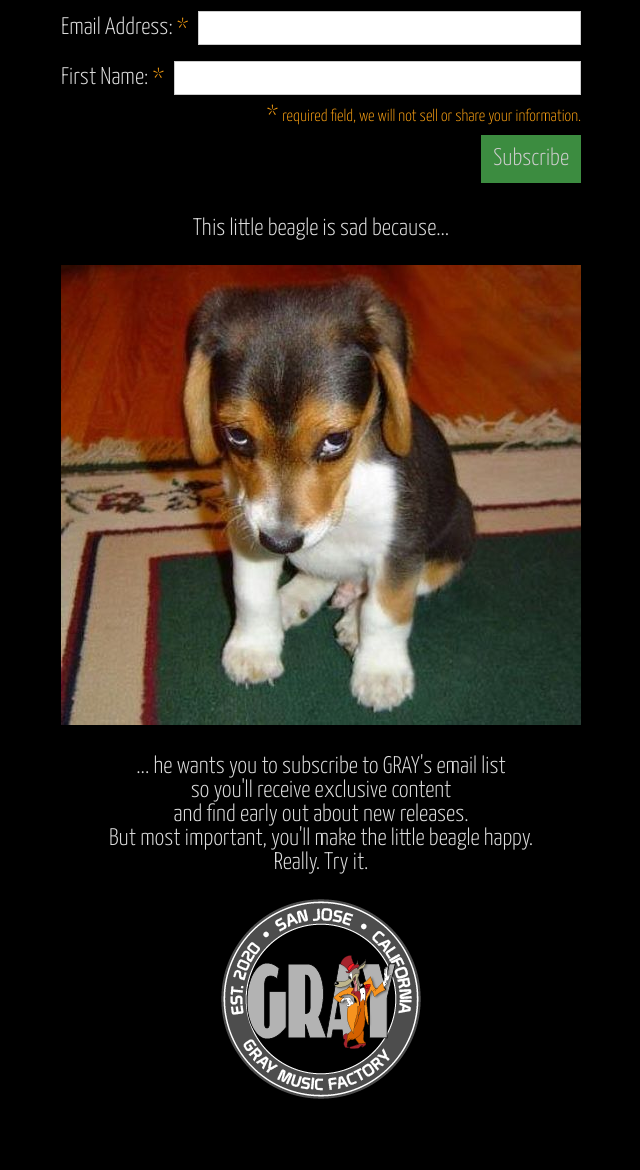
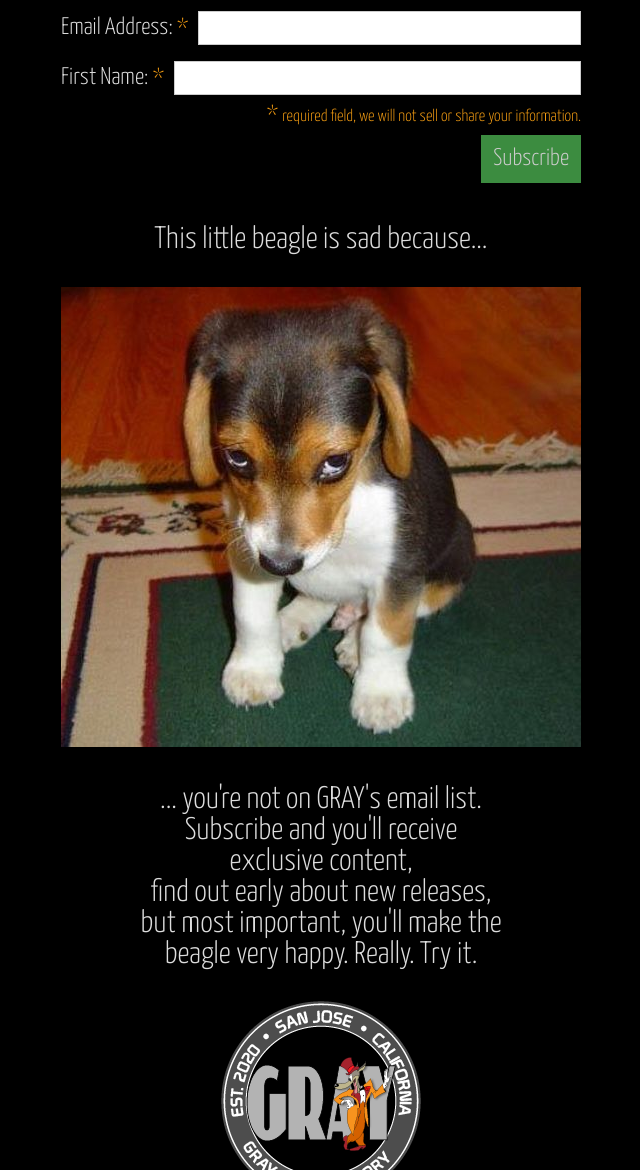
Before and after one commit to stmansour/lt, a plain HTML site: page signup/index.html in a window 1280 px wide. Shown: the part 149-1319 px from the top of the page, without its empty margins (319-959 px from the left). Before the commit the page ends 1256 px from the top, so only its background shows below. Drawn offline with Linux system fonts and the light colour scheme; a web font is replaced by a local one.

Commit message:
small textual fixes

```diff
--- a/signup/index.html
+++ b/signup/index.html
@@ -170,13 +170,14 @@
             <div style="height: 10px;"></div>
 
             <div align="center">
-                <p>This little beagle is sad because...</p>
+                <p style="font-size: 1.3em;">This little beagle is sad because...</p>
                 <img src="images/sadbeagle.jpg" alt="">
-                <p alig="center">... he wants you to subscribe to GRAY's email list<br>
-                    so you'll receive exclusive content<br>
-                    and find early out about new releases.<br>
-                    But most important, you'll make the little beagle happy.<br>
-                    Really. Try it.
+                <p style="font-size: 1.3em;">... you're not on GRAY's email list.<br>
+                    Subscribe and you'll receive<br>
+                    exclusive content,<br>
+                    find out early about new releases,<br>
+                    but most important, you'll make the<br>
+                    beagle very happy. Really. Try it.
                 </p>
             </div>
         </div>
```
